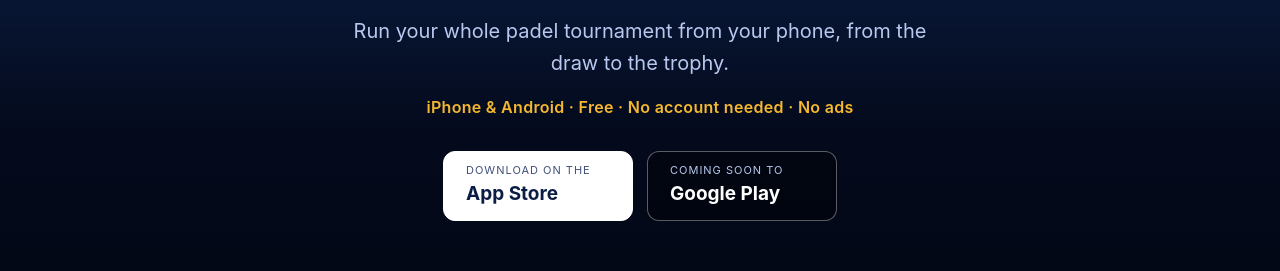
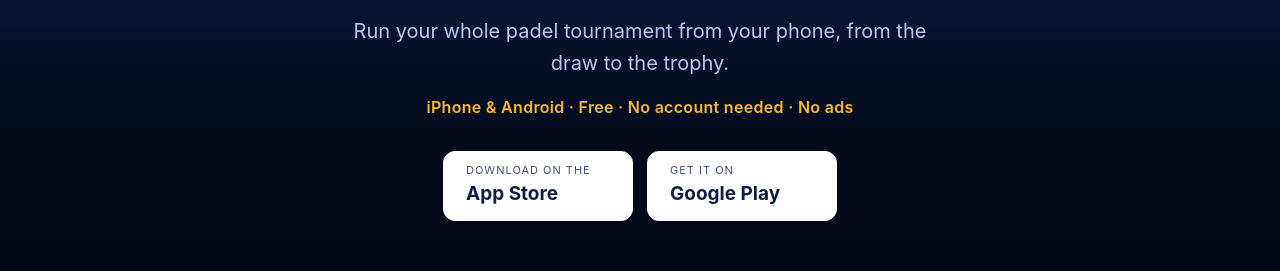
Before and after one commit to mostafa-m-sayed/Torneo-Padel-Docs, a plain HTML site: page docs/index.html in a window 1280 px wide. Shown: the part 309-580 px from the top of the page. Drawn offline with Linux system fonts and the light colour scheme.

Commit message:
Site: Google Play is live — download button
Co-Authored-By: Claude Opus 5.5 <noreply@anthropic.com>
Claude-Session: https://claude.ai/code/session_01WpkG837k1hLS8sktRa7LBN

```diff
--- a/docs/index.html
+++ b/docs/index.html
@@ -69,7 +69,7 @@
     <p class="facts">iPhone &amp; Android · Free · No account needed · No ads</p>
     <div class="stores">
       <a class="store live" href="https://apps.apple.com/app/id6810219716"><small>Download on the</small><span>App Store</span></a>
-      <span class="store"><small>Coming soon to</small><span>Google Play</span></span>
+      <a class="store live" href="https://play.google.com/store/apps/details?id=com.mostafa.padeltorneo"><small>Get it on</small><span>Google Play</span></a>
     </div>
   </section>
 
```
